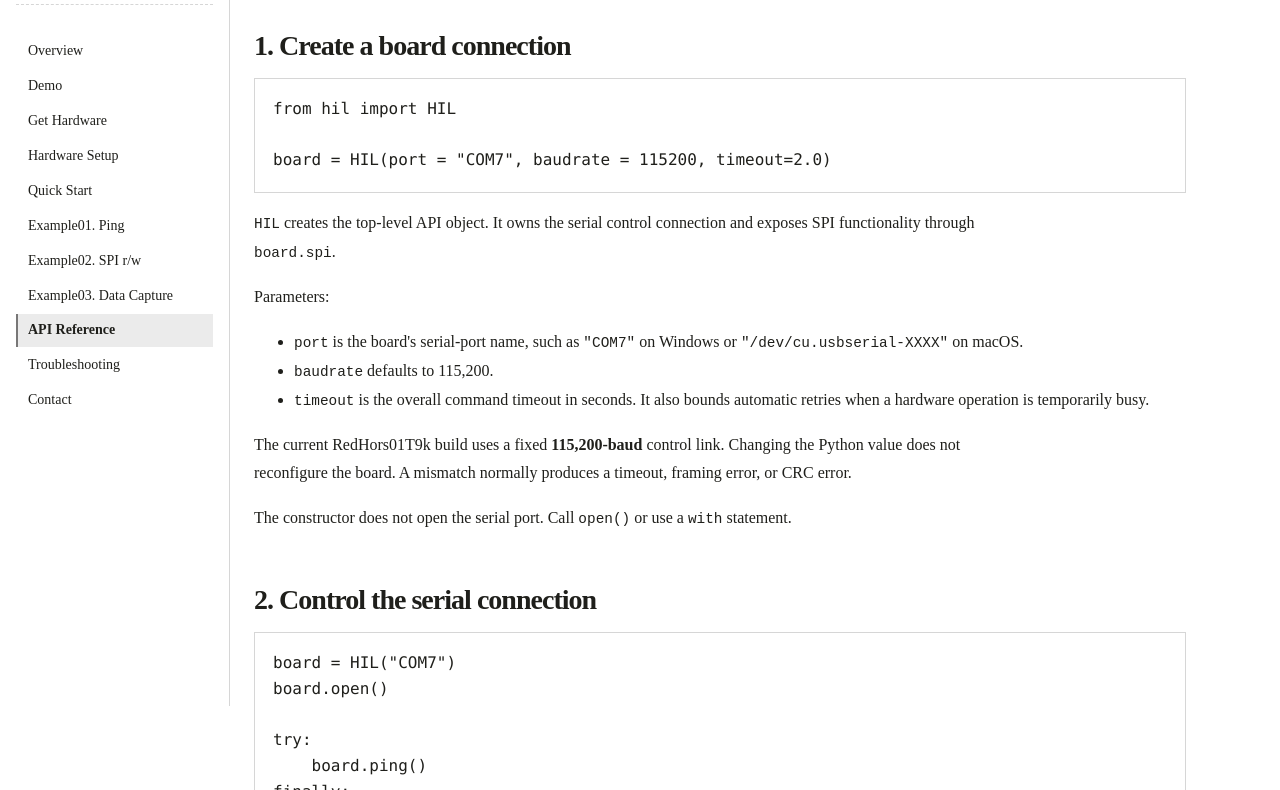
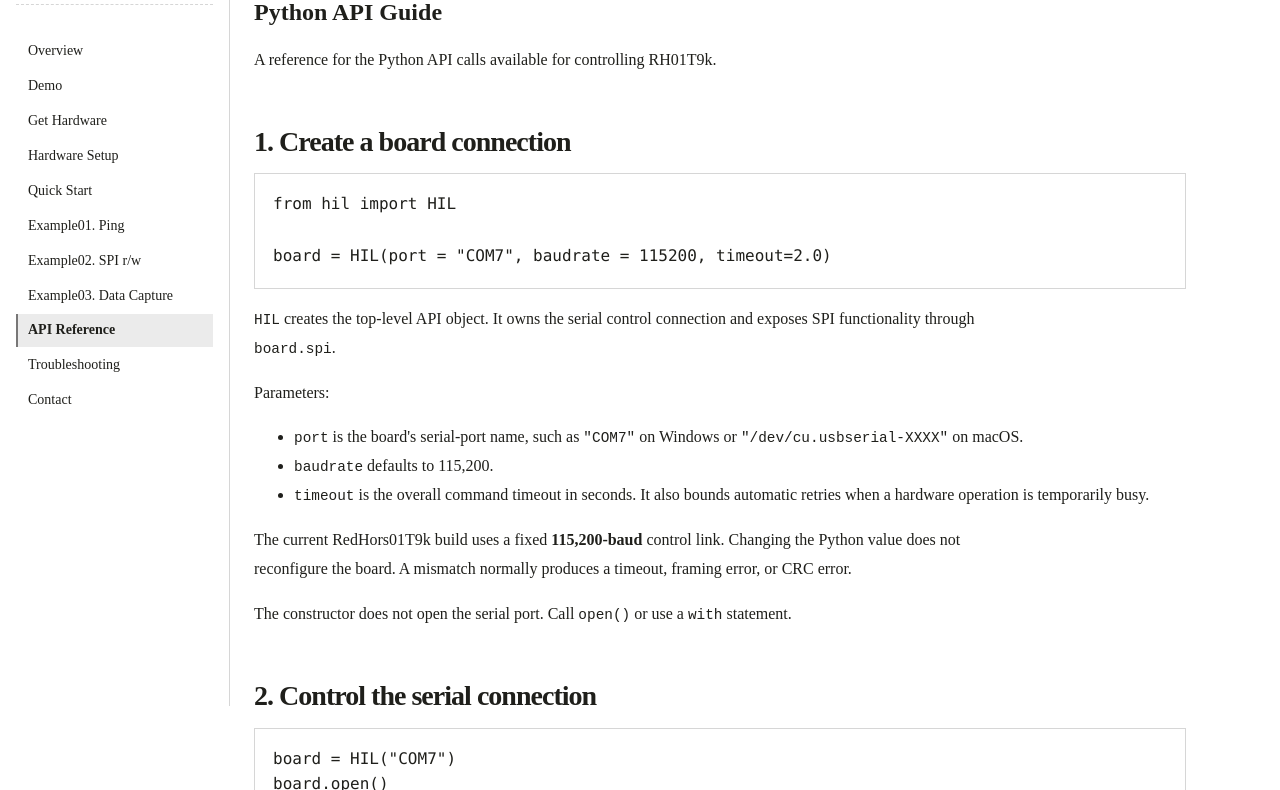
Before and after one commit to mildmidwesterner/mildmidwesterner.github.io, an Eleventy site: page site/capabilities.md in a window 1280 px wide. Shown: the part 94-884 px from the top of the page. Built offline with nearby package versions, Linux system fonts and the light colour scheme; Eleventy itself is replaced by a stand-in of ours; code samples lack their colours; files that its build step writes are made by us from their sources.

Commit message:
Add API reference introduction

```diff
--- a/site/capabilities.md
+++ b/site/capabilities.md
@@ -6,6 +6,9 @@ nav: API Reference
 ---
 
 <div class="eyebrow">Python API</div>
+
+# Python API Guide
+A reference for the Python API calls available for controlling RH01T9k.
 
 ## 1. Create a board connection
 
```
